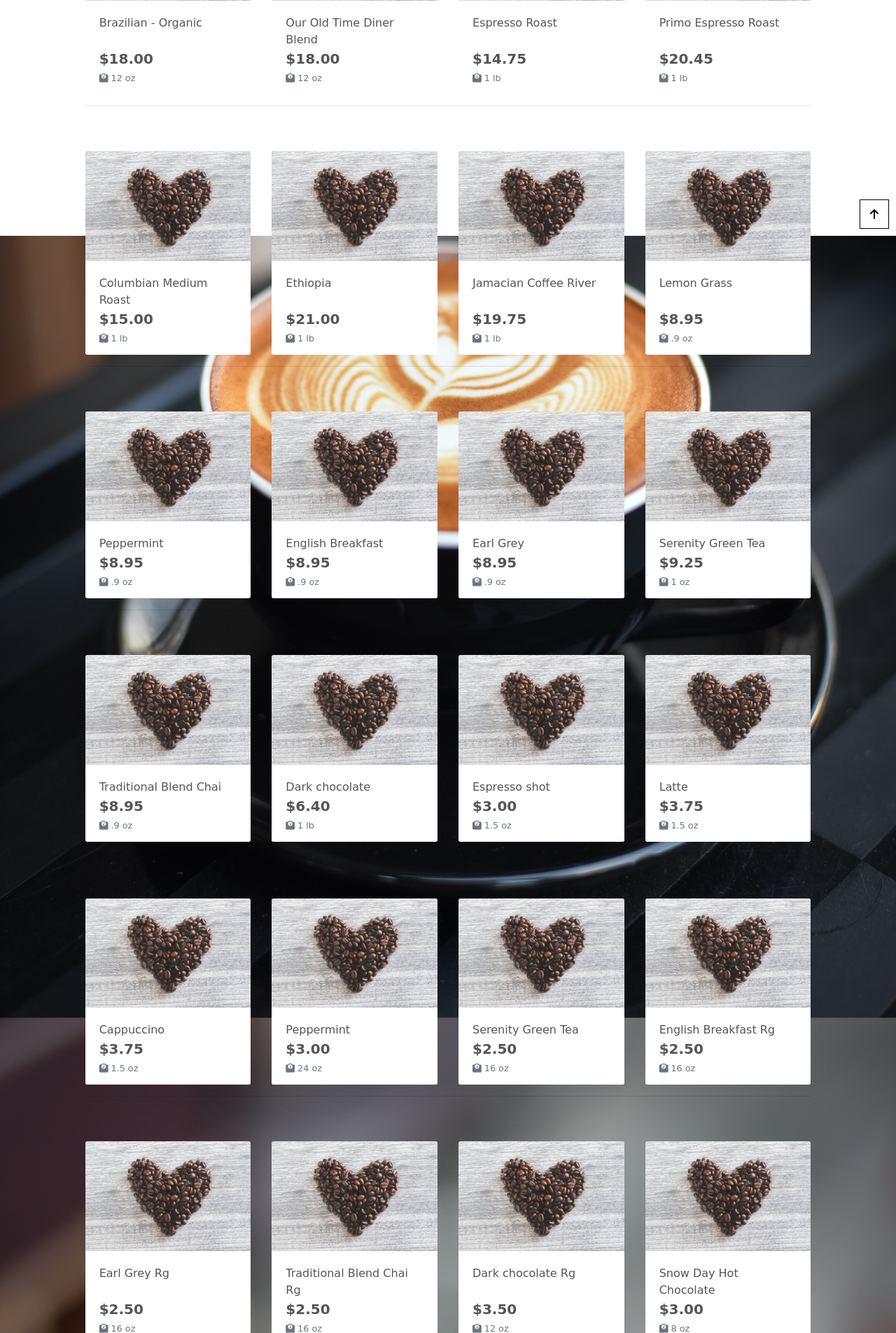
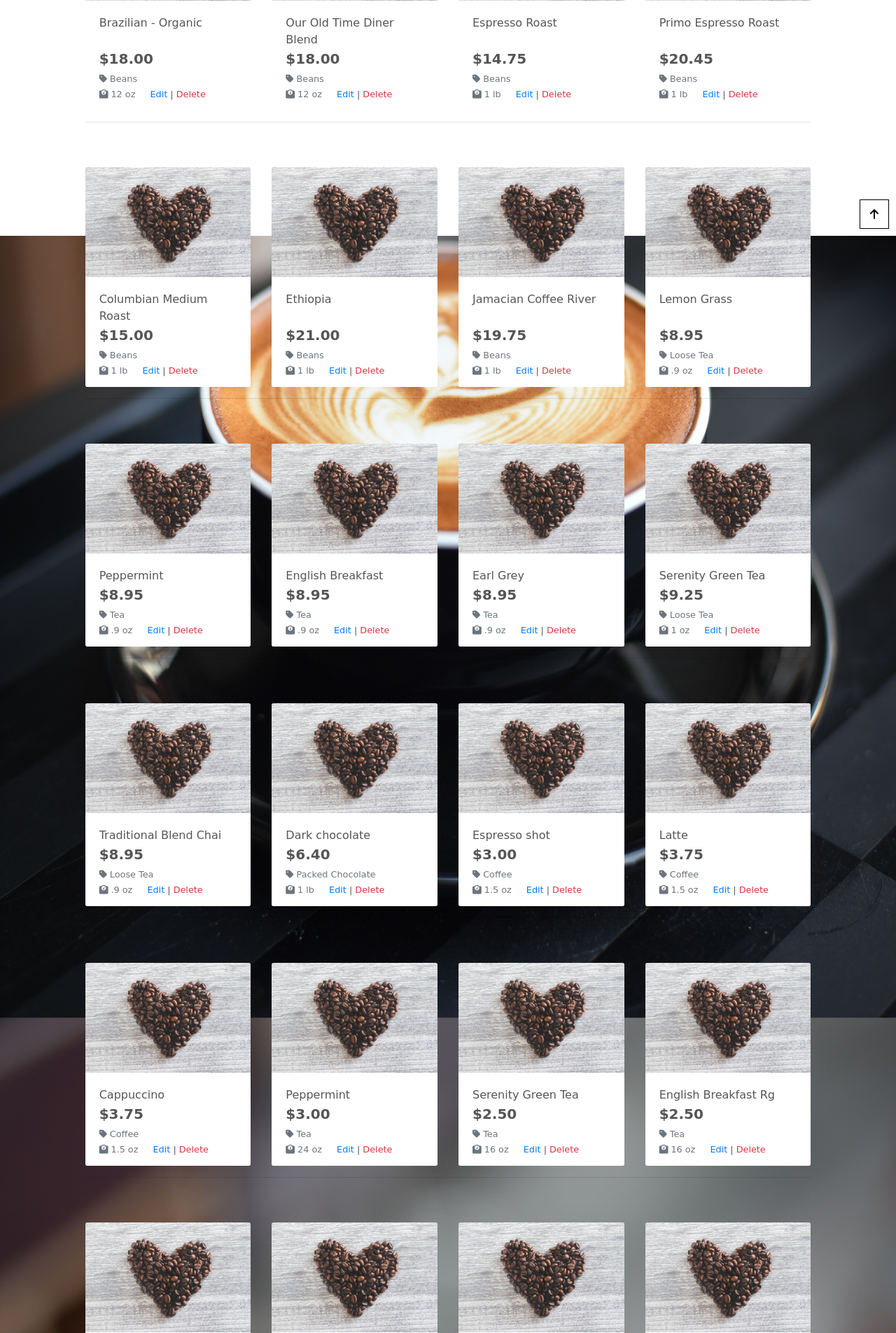
Before and after one commit to dovi-k/house_of_coffee, a Django app: page /products/ in a window 1280 px wide. Shown: the part 463-2368 px from the top of the page at 70% size. Run offline with Django 3.2, Linux system fonts and the light colour scheme; the visitor is signed in with stand-in values (Sample User, id 1); data comes from the database, SQL or seed files in the repository; some libraries are stand-ins or nearby versions; some web fonts are replaced.

Commit message:
Product Admin: Delete product functionality

```diff
--- a/products/templates/products/product_detail.html
+++ b/products/templates/products/product_detail.html
@@ -41,6 +41,12 @@
                 <small class="text-muted"><i class="fas fa-star mr-1"></i>{{ product.rating }} / 5</small>
                 {% else %}
                 <small class="text-muted">No Rating</small>
+                {% endif %}
+                {% if request.user.is_superuser %}
+                        <small class="ml-3">
+                        <a href="{% url 'edit_product' product.id %}">Edit</a> |
+                        <a class="text-danger" href="{% url 'delete_product' product.id %}">Delete</a>
+                        </small>
                 {% endif %}
                 <p class="mt-3">{{ product.description }}</p>
                 <form class="form" action="{% url 'add_to_bag' product.id %}" method="POST">
--- a/products/templates/products/products.html
+++ b/products/templates/products/products.html
@@ -70,11 +70,24 @@
                             <div class="row">
                                 <div class="col">
                                     <p class="lead mb-0 text-left font-weight-bold">${{ product.price }}</p>
+                                    {% if product.category %}
+                                            <p class="small mt-1 mb-0">
+                                                <a class="text-muted" href="{% url 'products' %}?category={{ product.category.name }}">
+                                                    <i class="fas fa-tag mr-1"></i>{{ product.category.friendly_name }}
+                                                </a>
+                                            </p>
+                                    {% endif %}
                                     {% if product.unit_of_measure %}
                                     <small class="text-muted"><i
                                             class="fas fa-weight mr-1"></i>{{ product.unit_of_measure }}</small>
                                     {% else %}
                                     <small class="text-muted"></small>
+                                    {% endif %}
+                                    {% if request.user.is_superuser %}
+                                                <small class="ml-3">
+                                                    <a href="{% url 'edit_product' product.id %}">Edit</a> |
+                                                    <a class="text-danger" href="{% url 'delete_product' product.id %}">Delete</a>
+                                                </small>
                                     {% endif %}
                                 </div>
                             </div>
--- a/products/urls.py
+++ b/products/urls.py
@@ -6,4 +6,5 @@ urlpatterns = [
     path('<product_id>/', views.product_detail, name='product_detail'),
     path('add/', views.add_product, name='add_product'),
     path('edit/<int:product_id>/', views.edit_product, name='edit_product'),
+    path('delete/<int:product_id>/', views.delete_product, name='delete_product'),
 ]
--- a/products/views.py
+++ b/products/views.py
@@ -78,9 +78,9 @@ def add_product(request):
     if request.method == 'POST':
         form = ProductForm(request.POST, request.FILES)
         if form.is_valid():
-            form.save()
+            product = form.save()
             messages.success(request, 'Successfully added product!')
-            return redirect(reverse('add_product'))
+            return redirect(reverse('product_detail', args=[product.id]))
         else:
             messages.error(request, 'Failed to add product. Please ensure the form is valid.')
     else:
@@ -116,3 +116,11 @@ def edit_product(request, product_id):
     }
 
     return render(request, template, context)
+
+
+def delete_product(request, product_id):
+    """ Delete a product from the store """
+    product = get_object_or_404(Product, pk=product_id)
+    product.delete()
+    messages.success(request, 'Product deleted!')
+    return redirect(reverse('products'))
```
